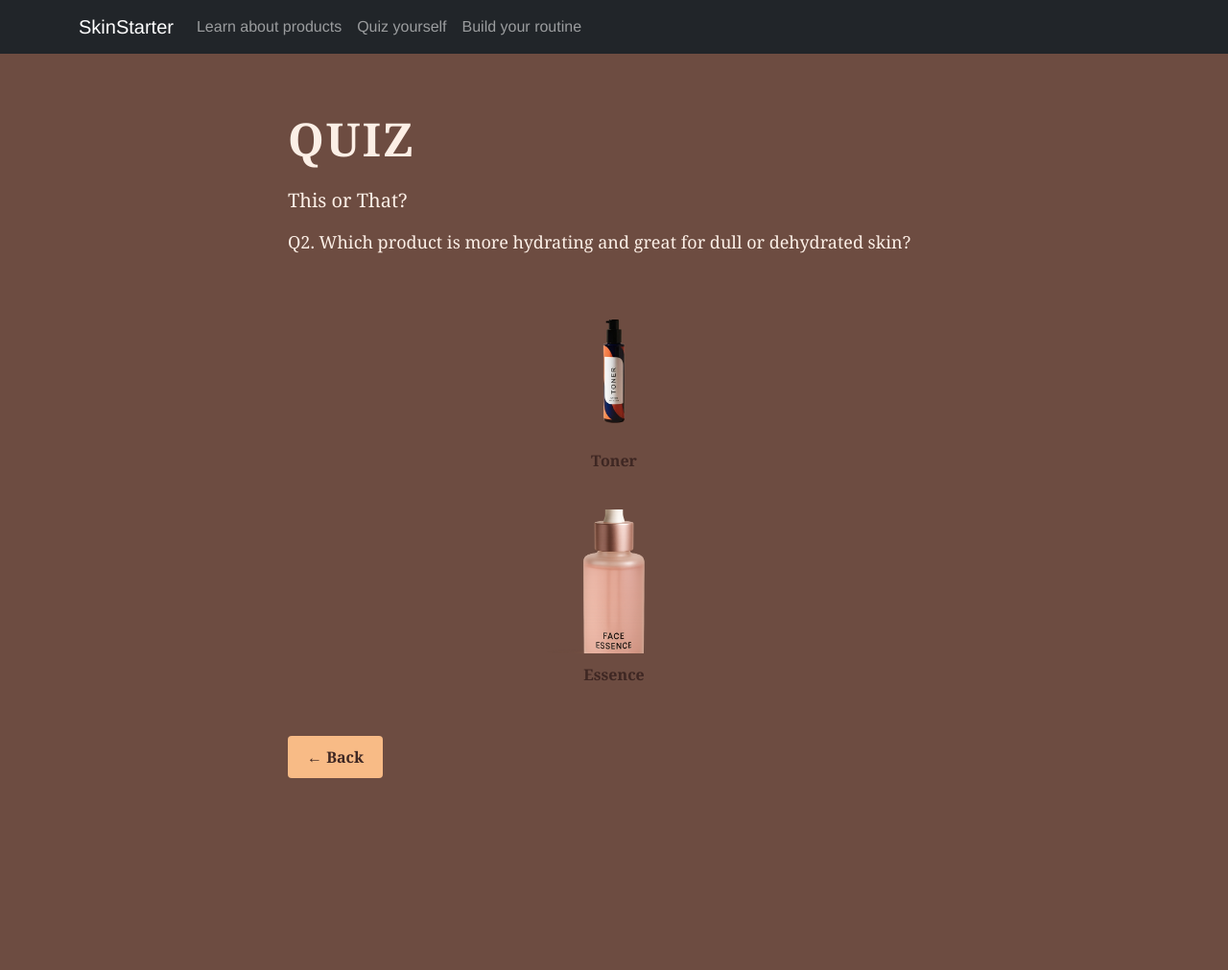
After one commit to diksha-aurobindo/UI_Final_Project, a Flask app: page /quiz/2 in a window 1280 px wide. The commit adds this page. Shown: the whole page at 96% size. Run offline with Flask 3, Linux system fonts and the light colour scheme; some libraries are stand-ins or nearby versions.

Commit message:
Committing code structural changes and adding 2 quizzes

```diff
--- a/app.py
+++ b/app.py
@@ -1,6 +1,8 @@
-from flask import Flask, render_template
+from flask import Flask, render_template, request, jsonify
 
 app = Flask(__name__)
+
+# CORRECT_ANSWER = ["Dirt", "Excess Oil", "Makeup"]
 
 @app.route('/')
 def home():
@@ -8,7 +10,11 @@ def home():
 
 @app.route('/learn')
 def learn():
-    return render_template('index.html')  # This is your existing UI
+    return render_template('learn.html')  # This is your existing UI
+
+@app.route('/quiz/1')
+def quiz():
+    return render_template('quiz.html')
 
 @app.route('/build')
 def build():
@@ -18,5 +24,34 @@ def build():
 def finish():
     return render_template('finish.html')
 
+@app.route("/submit-quiz", methods=["POST"])
+def submit_quiz():
+    data = request.get_json()
+    user_answer = data.get("answer", [])
+    correct_answer = {"Dirt", "Excess Oil", "Makeup"}
+
+    is_correct = set(user_answer) == correct_answer
+    return jsonify({
+        "correct": is_correct,
+        "message": "Answer is right!" if is_correct else "Answer is wrong!"
+    })
+
+@app.route("/quiz/2")
+def quiz2():
+    return render_template("quiz2.html")
+
+@app.route("/submit-quiz/2", methods=["POST"])
+def submit_quiz_2():
+    data = request.get_json()
+    user_answer = set(data.get("answer", []))
+    correct_answer = ["Essence"]
+
+    is_correct = user_answer == correct_answer
+    return jsonify({
+        "correct": is_correct,
+        "message": "Answer is right!" if is_correct else "Oops! You got it wrong. Serum provides hydration while moisturizer locks the hydration in your skin."
+    })
+
+
 if __name__ == '__main__':
     app.run(debug=True, port=5003)
--- a/static/scripts.js
+++ b/static/scripts.js
@@ -207,3 +207,138 @@ function eval() {
     }
   }
 }
+
+// Quiz 1 functionality
+const path = window.location.pathname.replace(/\/$/, ''); // Remove trailing slash if any
+const questionNumber = path.split('/').pop(); // Get last part
+
+const checkboxes = document.querySelectorAll('input[type="checkbox"]');
+const blanks = [document.getElementById('blank1'), document.getElementById('blank2'), document.getElementById('blank3')];
+const resultMsg = document.getElementById('result-msg');
+const radioButtons = document.querySelectorAll('input[name="product"]');
+const tryAgainBtn = document.getElementById('tryAgainBtn');
+const nextBtn = document.getElementById('nextBtn');
+
+if (questionNumber === "1") {
+  // const checkboxes = document.querySelectorAll('input[type="checkbox"]');
+  // const blanks = [document.getElementById('blank1'), document.getElementById('blank2'), document.getElementById('blank3')];
+  // const resultMsg = document.getElementById('result-msg');
+
+  let selectedAnswers = [];
+
+  checkboxes.forEach(cb => {
+    cb.addEventListener('change', () => {
+      selectedAnswers = Array.from(checkboxes)
+        .filter(c => c.checked)
+        .map(c => c.value);
+
+      // Reset blanks first
+      blanks.forEach((b, i) => b.textContent = selectedAnswers[i] || '___');
+
+      if (selectedAnswers.length === 3) {
+        // Lock checkboxes
+        checkboxes.forEach(cb => cb.disabled = true);
+
+        // Send to backend
+        fetch("/submit-quiz", {
+          method: "POST",
+          headers: {
+            "Content-Type": "application/json"
+          },
+          body: JSON.stringify({ answer: selectedAnswers })
+        })
+        .then(res => res.json())
+        .then(data => {
+          resultMsg.textContent = data.message;
+          resultMsg.style.display = "block";
+          resultMsg.style.color = data.correct ? "green" : "red";
+
+          // Apply styles
+          resultMsg.classList.remove("correct-message", "wrong-message");
+
+          if (data.correct) {
+            resultMsg.classList.add("correct-message");
+            nextBtn.style.display = "inline-block";
+            tryAgainBtn.style.display = "none";
+          } else {
+            resultMsg.classList.add("wrong-message");
+            tryAgainBtn.style.display = "inline-block";
+            nextBtn.style.display = "none";
+          }
+
+        });
+      }
+    });
+  });
+}
+
+  // Quiz 2 functionality starts here
+else if (questionNumber === "2") {
+// const radioButtons = document.querySelectorAll('input[name="product"]');
+// const result2Msg = document.getElementById('result-msg');
+// const tryAgainBtn = document.getElementById('tryAgainBtn');
+// const nextBtn = document.getElementById('nextBtn');
+
+radioButtons.forEach(radio => {
+  radio.addEventListener('change', () => {
+    // Visually show tick
+    document.querySelectorAll('.image-option').forEach(el => el.classList.remove('selected'));
+    radio.closest('.image-option').classList.add('selected');
+
+    console.log(radio.value);
+
+    const selected = radio.value;
+    const quizId = questionNumber;
+
+    // fetch("/submit-quiz/2", {
+    fetch(`/submit-quiz/${quizId}`, {
+      method: "POST",
+      headers: { "Content-Type": "application/json" },
+      body: JSON.stringify({ answer: [selected] })
+    })
+    .then(res => res.json())
+    .then(data => {
+      resultMsg.textContent = data.message;
+      resultMsg.style.display = "block";
+      resultMsg.style.color = data.correct ? "green" : "red";
+
+      // Apply styles
+      resultMsg.classList.remove("correct-message", "wrong-message");
+
+      if (data.correct) {
+        resultMsg.classList.add("correct-message");
+        nextBtn.style.display = "inline-block";
+        tryAgainBtn.style.display = "none";
+      } else {
+        resultMsg.classList.add("wrong-message");
+        tryAgainBtn.style.display = "inline-block";
+        nextBtn.style.display = "none";
+      }
+    });
+  });
+});
+}
+
+function resetQuiz() {
+  if (questionNumber === "1") {
+    selectedWords = [];
+    checkboxes.forEach((box) => (box.checked = false, box.disabled = false));
+    blanks.forEach((blank) => (blank.textContent = "___"));
+    resultMsg.style.display = "none";
+    tryAgainBtn.style.display = "none";
+    nextBtn.style.display = "none";
+  }
+  else if(questionNumber === "2"){
+    radioButtons.forEach(r => r.checked = false);
+    document.querySelectorAll('.image-option').forEach(el => el.classList.remove('selected'));
+    resultMsg.textContent = "";
+    resultMsg.style.display = "none";
+    tryAgainBtn.style.display = "none";
+    nextBtn.style.display = "none";
+  }
+}
+
+function goToNext() {
+  // Redirect to next quiz page or logic
+  window.location.href = "/quiz/2"; // adjust as needed
+}
--- a/static/style.css
+++ b/static/style.css
@@ -117,3 +117,176 @@ body {
   margin: 10px;
 
 }
+
+.quiz-container {
+  background-color: #6d4c41;
+  color: #fcefe6;
+  min-height: 100vh;
+  padding: 60px 300px 200px 300px;
+  font-family: 'Georgia', serif;
+  position:relative;
+}
+
+.quiz-header h1 {
+  font-size: 48px;
+  font-weight: bold;
+  letter-spacing: 2px;
+  margin-bottom: 20px;
+}
+
+.quiz-header p {
+  font-size: 20px;
+  margin-bottom: 15px;
+}
+
+.quiz-header .question {
+  font-size: 18px;
+  margin-bottom: 30px;
+}
+
+.quiz-options {
+  display: flex;
+  flex-direction: column;
+  gap: 15px;
+  margin-bottom: 40px;
+}
+
+.quiz-option {
+  font-size: 18px;
+  /* display: flex; */
+  text-align: inherit;
+  gap: 10px;
+}
+
+.quiz-option input[type="checkbox"] {
+  transform: scale(1.4);
+  accent-color: #f8bb86;
+}
+
+.back-btn {
+  background-color: #f8bb86;
+  border: none;
+  padding: 10px 20px;
+  font-size: 16px;
+  color: #3e2723;
+  font-weight: bold;
+  cursor: pointer;
+  border-radius: 4px;
+  transition: background 0.2s ease-in-out;
+}
+
+.back-btn:hover {
+  background-color: #f3a562;
+}
+
+.tryAgain-btn {
+  background-color: #d835a4;
+  border:#d835a4;
+  padding: 10px 20px;
+  font-size: 16px;
+  color: #3e2723;
+  font-weight: bold;
+  cursor: pointer;
+  border-radius: 4px;
+  transition: background 0.2s ease-in-out;
+  color: #f0d5ec;
+}
+
+.tryAgain-btn:hover {
+  background-color: #b10d7d;
+}
+
+.correct-message {
+  background-color: #e0ffe0;
+  color: #218739;
+  border: 2px solid #43b66c;
+  font-weight: bold;
+}
+
+.correct-message::before {
+  content: "✅ ";
+  font-size: 22px;
+  vertical-align: middle;
+}
+
+.wrong-message {
+  background-color: #fff0e8;
+  color: #e67300;
+  border: 2px solid #8b4513;
+  box-shadow: 2px 2px 5px rgba(0,0,0,0.2);
+  font-weight: 500;
+  font-family: 'Georgia', serif;
+}
+
+.wrong-message strong {
+  color: #000;
+}
+
+/* @keyframes fadeIn {
+  from { opacity: 0; transform: translateY(10px); }
+  to { opacity: 1; transform: translateY(0); }
+} */
+
+.quiz-options .image-options {
+  display: flex;
+  flex-direction: row;
+  justify-content: space-around;
+  margin-top: 20px;
+}
+
+.image-option {
+  position: relative;
+  display: flex;
+  flex-direction: column;
+  align-items: center;
+  cursor: pointer;
+  padding: 10px;
+  border: 2px solid transparent;
+  border-radius: 10px;
+  transition: border-color 0.3s ease;
+}
+
+.img-wrapper {
+  position: relative;
+  width: 150px;
+  height: 150px;
+}
+
+.image-option img {
+  width: 100%;
+  height: 100%;
+  object-fit: cover;
+  border-radius: 10px;
+}
+
+.image-option input[type="radio"] {
+  display: none;
+}
+
+.image-option span {
+  margin-top: 10px;
+  font-weight: bold;
+  color: #3e2723;
+}
+
+.tick-overlay {
+  position: absolute;
+  top: 10px;
+  right: 10px;
+  font-size: 24px;
+  background: #f8bb86;
+  color: #3e2723;
+  border-radius: 50%;
+  padding: 5px 10px;
+  opacity: 0;
+  transition: opacity 0.3s ease;
+}
+
+.image-option.selected {
+  border-color: #f8bb86;
+  box-shadow: 0 0 8px #f8bb86;
+}
+
+.image-option.selected .tick-overlay {
+  opacity: 1;
+}
--- a/templates/index.html
+++ b/templates/index.html
@@ -9,6 +9,9 @@
   <link href="https://cdn.jsdelivr.net/npm/bootstrap@5.0.2/dist/css/bootstrap.min.css"
   rel="stylesheet" crossorigin="anonymous">
   <link rel="stylesheet" href="{{ url_for('static', filename='style.css') }}">
+  <script src="https://code.jquery.com/jquery-3.7.1.js"></script>
+  <link rel="stylesheet" href="https://code.jquery.com/ui/1.14.1/themes/base/jquery-ui.css">
+  <script src="https://code.jquery.com/ui/1.14.1/jquery-ui.js"></script>
 
 </head>
 <body>
@@ -22,44 +25,17 @@
       <div class="collapse navbar-collapse" id="navbarNavAltMarkup">
         <div class="navbar-nav">
           <a class="nav-link" href="/learn">Learn about products</a>
+          <a class="nav-link" href="/quiz/1">Quiz yourself</a>
           <a class="nav-link" href="/build">Build your routine</a>
         </div>
       </div>
     </div>
   </nav>
 
-  <div id="learn">
-    <div class="sidebar">
-      <div class="section-label">Cleanse</div>
-      <div class="step active">1. Makeup Remover & Oil Cleanser</div>
-      <div class="step">2. Water Based Cleanser</div>
-      <div class="step">3. Exfoliator</div>
-
-      <div class="section-label">Prep</div>
-      <div class="step">4. Toner</div>
-      <div class="step">5. Essence</div>
-
-      <div class="section-label">Nourish</div>
-      <div class="step">6. Treatments</div>
-      <div class="step">7. Sheet Masks</div>
-      <div class="step">8. Eye Cream</div>
-
-      <div class="section-label">Protect</div>
-      <div class="step">9. Moisturizer</div>
-    </div>
-
-    <div class="content" id="content">
-      <h2>Makeup Remover & Oil Cleanser</h2>
-      <p>Oil cleansers are the base of the learn and the first step of the double cleanse. They are relaxing to use; as you gently massage your skin, they also remove makeup and oil-based impurities, such as sebum.</p>
-      <h4>What it does</h4>
-      <p>Breaks down oil-based debris such as makeup and sunscreen.</p>
-
-      <!-- ✅ Next Step Button -->
-      <button id="nextStep" style="margin-top: 40px; float: right; color: #d835a4; background: none; border: none; font-weight: bold; cursor: pointer;">
-        NEXT STEP →
-      </button>
-    </div>
-  </div>
+  <!-- <div class="container">    -->
+    {% block content %}
+    {% endblock %}
+  <!-- </div> -->
 
   <!-- ✅ Flask-compatible JS link -->
   <script src="{{ url_for('static', filename='scripts.js') }}"></script>
--- /dev/null
+++ b/templates/quiz2.html
@@ -0,0 +1,44 @@
+{% extends "index.html" %}
+
+{% block content %}
+
+<div class="quiz-container">
+  <div class="quiz-header">
+    <h1>QUIZ</h1>
+    <p>This or That?</p>
+    <p class="question">Q2. Which product is more hydrating and great for dull or dehydrated skin?
+    </p>
+  </div>
+
+  <form class="quiz-options image-options">
+    <label class="image-option">
+      <input type="radio" name="product" value="Toner">
+      <div class="img-wrapper">
+        <img src="{{ url_for('static', filename='images/toner.png') }}" alt="Toner">
+        <div class="tick-overlay">✔</div>
+      </div>
+      <span>Toner</span>
+    </label>
+
+    <label class="image-option">
+      <input type="radio" name="product" value="Essence">
+      <div class="img-wrapper">
+        <img src="{{ url_for('static', filename='images/essence.png') }}" alt="Essence">
+        <div class="tick-overlay">✔</div>
+      </div>
+      <span>Essence</span>
+    </label>
+  </form>
+
+
+  <p id="result-msg" style="font-weight: bold; margin-top: 20px;"></p>
+  <!-- <div id="quizMessage" class="quiz-message" style="display: none;"></div> -->
+
+  <button class="back-btn" onclick="history.back()">← Back</button>
+
+  <button id="tryAgainBtn" class="tryAgain-btn" style="display: none; margin-top: 20px;" onclick="resetQuiz()">Try again</button>
+  <button id="nextBtn" class="back-btn" style="display: none; margin-top: 20px; float:right;" onclick="goToNext()">Next-></button>
+
+
+</div>
+{% endblock %}
```
Also changed, not shown: templates/learn.html (added, +37 -0 lines), templates/quiz.html (added, +44 -0 lines), templates/routine.html (+3 -38 lines), images/face_oil.png (deleted), images/moisturizer.png (deleted), static/images/cleanser.png (renamed from images/cleanser.png), static/images/description.txt (renamed from images/description.txt), static/images/essence.png (renamed from images/essence.png), static/images/eye_cream.png (renamed from images/eye_cream.png), static/images/retinol.png (renamed from images/retinol.png), static/images/serum.png (renamed from images/serum.png), static/images/spot_treatment.png (renamed from images/spot_treatment.png), static/images/sunscreen.png (renamed from images/sunscreen.png), static/images/toner.png (renamed from images/toner.png), 2 other files.
